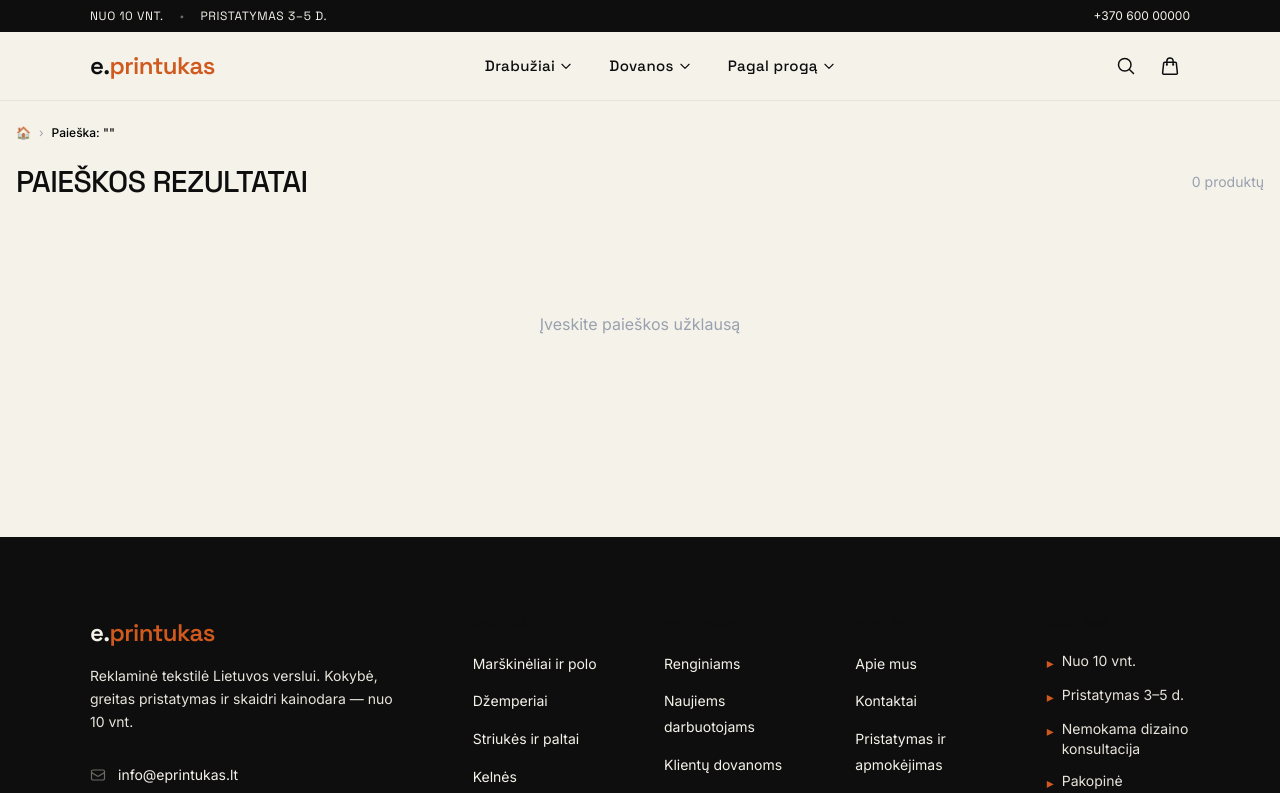
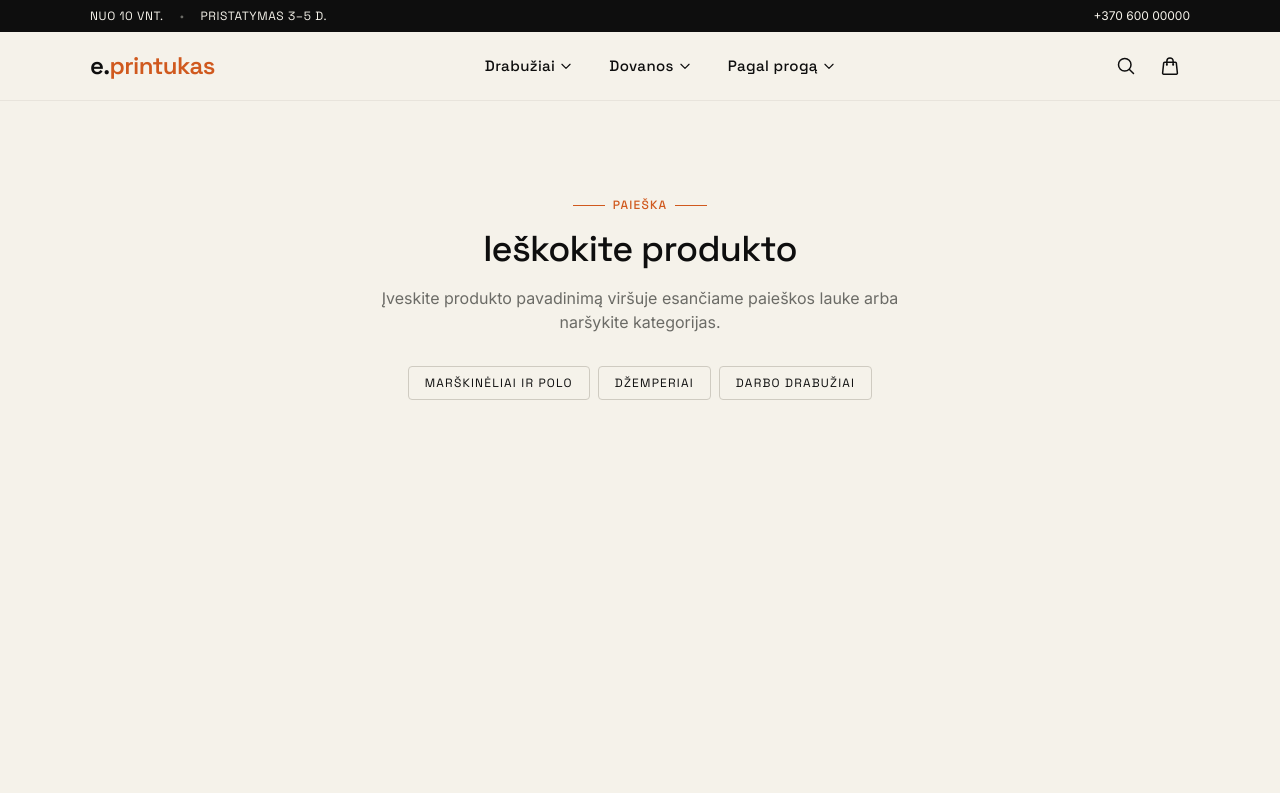
Before and after one commit to baltutynas-coder/e-printukas, a Next.js app in the folder frontend/: page /paieska in a window 1280 px wide. Shown: the top 793 px of the page. Built offline with nearby package versions, Linux system fonts and the light colour scheme.

Commit message:
Sprint 3.3: Paieskos puslapis - TRUEWERK stilius + proxy API + 3 UX scenarijai

```diff
--- a/frontend/src/app/paieska/page.tsx
+++ b/frontend/src/app/paieska/page.tsx
@@ -1,78 +1,189 @@
 "use client";
+
+/**
+ * Paieškos puslapis — /paieska?q=užklausa
+ *
+ * Sprint 3.3:
+ *   - Naudoja /api/backend/ proxy (CORS fix — kaip kategorijos puslapis)
+ *   - TRUEWERK stilius: cream fonas, Space Grotesk, oranžinis akcentas
+ *   - Naujas ProductCard su kainomis ir nuolaidų badge'ais
+ *   - Suspense wrapper (privaloma naudojantis useSearchParams Next.js App Router'uje)
+ *
+ * UX sprendimai:
+ *   - BE filtrų — paieškos rezultatai, vartotojas nori matyti greitai
+ *   - Tuščia užklausa — rodomas pakvietimas į kategorijas
+ *   - Nėra rezultatų — pagalbingas pranešimas + link'ai
+ *   - Rodomas užklausos tekstas antraštėje („Paieškos rezultatai: marškinėliai")
+ */
 
 import ProductGrid from "@/components/ProductGrid";
 import Link from "next/link";
-import { useState, useEffect } from "react";
+import { useState, useEffect, Suspense } from "react";
 import { useSearchParams } from "next/navigation";
-import { Suspense } from "react";
 
 function SearchResults() {
   const searchParams = useSearchParams();
   const query = searchParams.get("q") || "";
+
   const [products, setProducts] = useState<any[]>([]);
   const [loading, setLoading] = useState(true);
 
   useEffect(() => {
-    if (!query) { setLoading(false); return; }
+    if (!query) {
+      setProducts([]);
+      setLoading(false);
+      return;
+    }
+
     setLoading(true);
-    fetch(`https://e-printukas-production.up.railway.app/api/products?search=${encodeURIComponent(query)}&limit=50`)
+    fetch(
+      `/api/backend/products?search=${encodeURIComponent(query)}&limit=50`
+    )
       .then((r) => r.json())
       .then((d) => {
-        const withImages = (d.products || []).filter((p: any) => p.images && p.images.length > 0);
+        const withImages = (d.products || []).filter(
+          (p: any) => p.images && p.images.length > 0
+        );
         setProducts(withImages);
         setLoading(false);
       })
       .catch(() => setLoading(false));
   }, [query]);
 
+  // Tuščia užklausa — rodom pakvietimą
+  if (!query) {
     return (
-    <div className="max-w-7xl mx-auto px-4 py-6">
+      <div className="bg-paper min-h-screen">
+        <div className="container-content py-16 lg:py-24">
+          <div className="max-w-xl mx-auto text-center">
+            <div className="flex items-center gap-2 justify-center mb-4">
+              <span className="w-8 h-px bg-accent" aria-hidden="true" />
+              <span className="text-xs font-display font-medium uppercase tracking-widest text-accent">
+                Paieška
+              </span>
+              <span className="w-8 h-px bg-accent" aria-hidden="true" />
+            </div>
+
+            <h1
+              className="text-3xl lg:text-4xl font-display font-semibold tracking-tight mb-4"
+              style={{ color: "var(--color-ink)" }}
+            >
+              Ieškokite produkto
+            </h1>
+
+            <p className="text-base text-muted mb-8">
+              Įveskite produkto pavadinimą viršuje esančiame paieškos lauke arba
+              naršykite kategorijas.
+            </p>
+
+            <div className="flex flex-wrap gap-2 justify-center">
+              <Link
+                href="/kategorija/marskineliai-ir-polo"
+                className="text-xs font-display uppercase tracking-widest border border-line-strong px-4 py-2 rounded-sm hover:border-accent hover:text-accent transition-colors"
+              >
+                Marškinėliai ir polo
+              </Link>
+              <Link
+                href="/kategorija/dzemperiai"
+                className="text-xs font-display uppercase tracking-widest border border-line-strong px-4 py-2 rounded-sm hover:border-accent hover:text-accent transition-colors"
+              >
+                Džemperiai
+              </Link>
+              <Link
+                href="/kategorija/darbo-drabuziai"
+                className="text-xs font-display uppercase tracking-widest border border-line-strong px-4 py-2 rounded-sm hover:border-accent hover:text-accent transition-colors"
+              >
+                Darbo drabužiai
+              </Link>
+            </div>
+          </div>
+        </div>
+      </div>
+    );
+  }
+
+  return (
+    <div className="bg-paper min-h-screen">
+      <div className="container-content py-8 lg:py-12">
         {/* Breadcrumbs */}
-      <nav className="flex items-center gap-2 text-xs text-gray-400 mb-6">
-        <Link href="/" className="hover:text-black transition-colors">🏠</Link>
-        <span>›</span>
-        <span className="text-black font-medium">Paieška: "{query}"</span>
+        <nav className="flex items-center gap-2 text-xs mb-6">
+          <Link
+            href="/"
+            className="font-display uppercase tracking-widest text-muted hover:text-accent transition-colors"
+          >
+            Pradžia
+          </Link>
+          <span className="text-line-strong">/</span>
+          <span className="font-display uppercase tracking-widest text-ink">
+            Paieška
+          </span>
         </nav>
 
-      <div className="flex items-center justify-between mb-8">
-        <h1 className="text-3xl font-black uppercase tracking-tight">
+        {/* Antraštė */}
+        <div className="mb-8 lg:mb-10">
+          <div className="flex items-center gap-2 mb-3">
+            <span className="w-8 h-px bg-accent" aria-hidden="true" />
+            <span className="text-xs font-display font-medium uppercase tracking-widest text-accent">
               Paieškos rezultatai
-        </h1>
-        <span className="text-sm text-gray-400">
-          {loading ? "Ieškoma..." : `${products.length} produktų`}
             </span>
           </div>
+          <h1
+            className="text-3xl lg:text-4xl font-display font-semibold tracking-tight"
+            style={{ color: "var(--color-ink)" }}
+          >
+            „{query}"
+          </h1>
+          {!loading && (
+            <p className="mt-2 text-sm text-muted font-display uppercase tracking-wider">
+              Rasta {products.length}{" "}
+              {products.length === 1 ? "produktas" : "produktų"}
+            </p>
+          )}
+        </div>
 
-      {!query && (
-        <div className="text-center py-20 text-gray-400">
-          <p>Įveskite paieškos užklausą</p>
+        {/* Rezultatai */}
+        {loading ? (
+          <div className="text-center py-20">
+            <p className="text-lg font-display text-muted">Kraunama...</p>
           </div>
-      )}
-
-      {query && loading && (
-        <div className="text-center py-20 text-gray-400">Ieškoma "{query}"...</div>
-      )}
-
-      {query && !loading && products.length > 0 && (
+        ) : products.length > 0 ? (
           <ProductGrid products={products} />
-      )}
-
-      {query && !loading && products.length === 0 && (
-        <div className="text-center py-20 text-gray-400">
-          <p className="text-lg mb-2">Nieko nerasta pagal "{query}"</p>
-          <p className="text-sm mb-6">Pabandykite kitą paieškos užklausą</p>
-          <Link href="/" className="inline-block bg-black hover:bg-gray-800 text-white font-bold px-8 py-3 uppercase tracking-wider text-sm transition-colors">
+        ) : (
+          <div className="text-center py-20 max-w-md mx-auto">
+            <p className="text-lg font-display text-ink mb-2">
+              Pagal užklausą „{query}" produktų nerasta
+            </p>
+            <p className="text-sm text-muted mb-6">
+              Pabandykite kitą paieškos terminą arba naršykite pagal kategoriją.
+            </p>
+            <div className="flex flex-wrap gap-2 justify-center">
+              <Link
+                href="/"
+                className="text-sm font-display uppercase tracking-wider text-accent hover:underline"
+              >
                 Grįžti į pradžią
               </Link>
             </div>
+          </div>
         )}
+      </div>
     </div>
   );
 }
 
 export default function SearchPage() {
   return (
-    <Suspense fallback={<div className="max-w-7xl mx-auto px-4 py-20 text-center text-gray-400">Kraunama...</div>}>
+    <Suspense
+      fallback={
+        <div className="bg-paper min-h-screen">
+          <div className="container-content py-20">
+            <p className="text-lg font-display text-muted text-center">
+              Kraunama...
+            </p>
+          </div>
+        </div>
+      }
+    >
       <SearchResults />
     </Suspense>
   );
```
Lines whose indentation alone changed are shown as unchanged.
